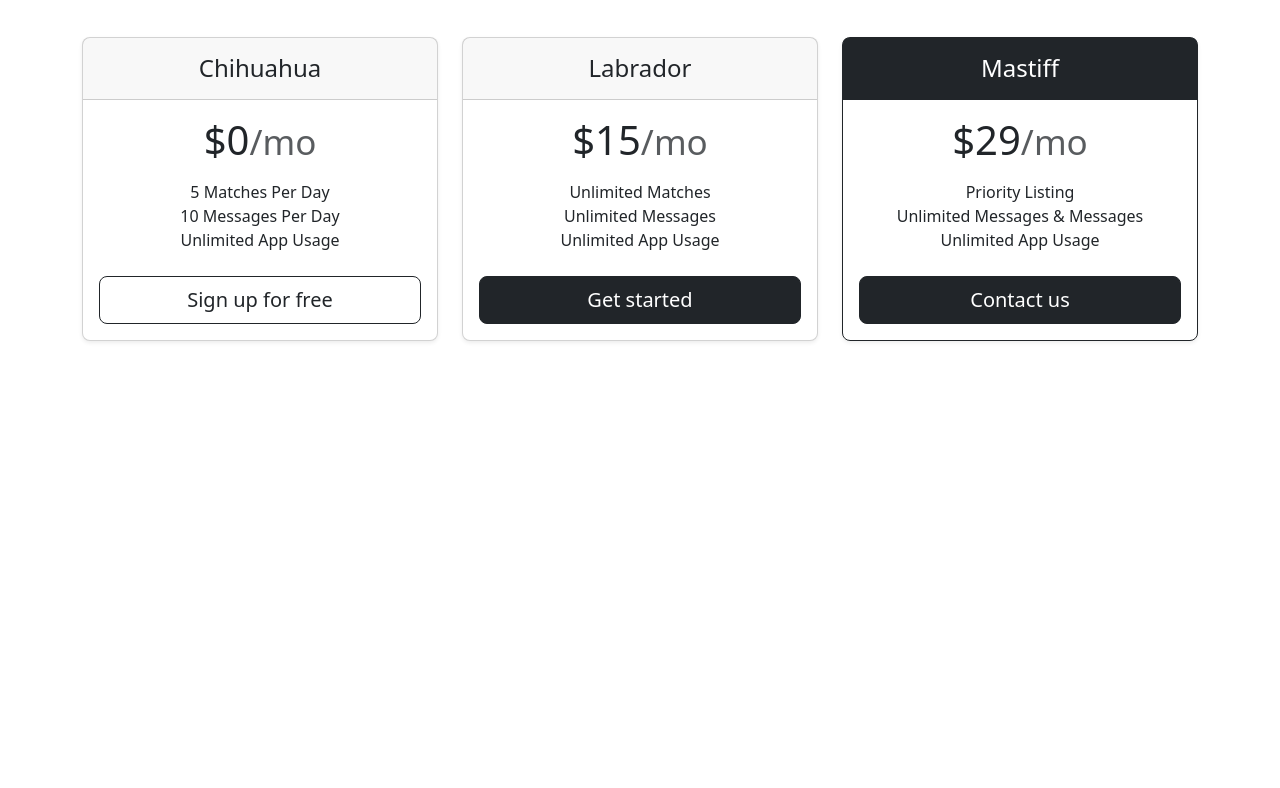
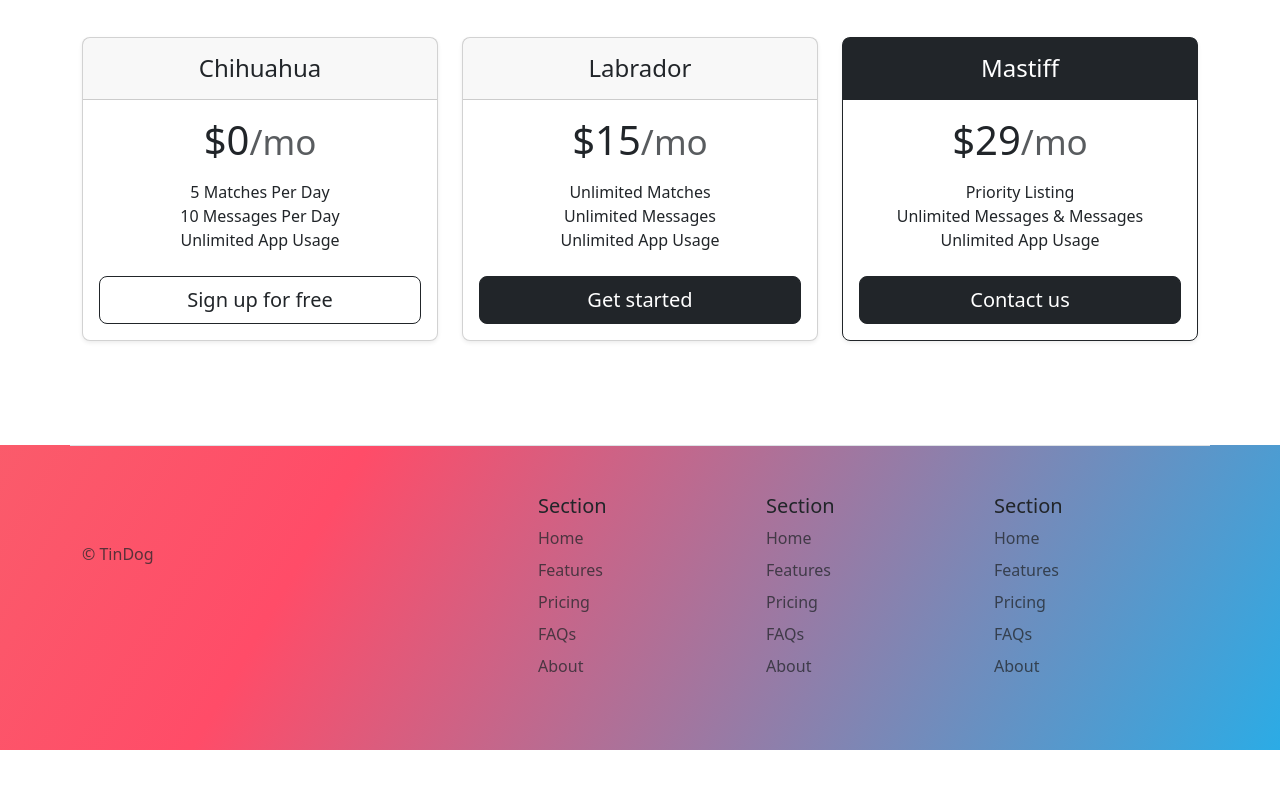
Before and after one commit to MomoStarr16/TinDogsample, a plain HTML site: page index.html in a window 1280 px wide. Shown: the part 1824-2612 px from the top of the page. Before the commit the page ends 2221 px from the top, so only its background shows below. Drawn offline with nearby package versions, Linux system fonts and the light colour scheme.

Commit message:
Add files via upload

```diff
--- a/index.html
+++ b/index.html
@@ -197,7 +197,54 @@ Download</button>
 
   </section>
   <!-- Footer -->
-  <section id="footer">
+  <section id="footer" class="gradient-background">
+    <div class="container mb-0">
+      <footer class="row row-cols-1 row-cols-sm-2 row-cols-md-5 py-5 my-5 border-top">
+        <div class="col mb-3">
+          <a href="/" class="d-flex align-items-center mb-3 link-body-emphasis text-decoration-none">
+            <svg class="bi me-2" width="40" height="32"><use xlink:href="#bootstrap"></use></svg>
+          </a>
+          <p class="text-body-secondary">© TinDog</p>
+        </div>
+
+        <div class="col mb-3">
+
+        </div>
+
+        <div class="col mb-3">
+          <h5>Section</h5>
+          <ul class="nav flex-column">
+            <li class="nav-item mb-2"><a href="#" class="nav-link p-0 text-body-secondary">Home</a></li>
+            <li class="nav-item mb-2"><a href="#" class="nav-link p-0 text-body-secondary">Features</a></li>
+            <li class="nav-item mb-2"><a href="#" class="nav-link p-0 text-body-secondary">Pricing</a></li>
+            <li class="nav-item mb-2"><a href="#" class="nav-link p-0 text-body-secondary">FAQs</a></li>
+            <li class="nav-item mb-2"><a href="#" class="nav-link p-0 text-body-secondary">About</a></li>
+          </ul>
+        </div>
+
+        <div class="col mb-3">
+          <h5>Section</h5>
+          <ul class="nav flex-column">
+            <li class="nav-item mb-2"><a href="#" class="nav-link p-0 text-body-secondary">Home</a></li>
+            <li class="nav-item mb-2"><a href="#" class="nav-link p-0 text-body-secondary">Features</a></li>
+            <li class="nav-item mb-2"><a href="#" class="nav-link p-0 text-body-secondary">Pricing</a></li>
+            <li class="nav-item mb-2"><a href="#" class="nav-link p-0 text-body-secondary">FAQs</a></li>
+            <li class="nav-item mb-2"><a href="#" class="nav-link p-0 text-body-secondary">About</a></li>
+          </ul>
+        </div>
+
+        <div class="col mb-3">
+          <h5>Section</h5>
+          <ul class="nav flex-column">
+            <li class="nav-item mb-2"><a href="#" class="nav-link p-0 text-body-secondary">Home</a></li>
+            <li class="nav-item mb-2"><a href="#" class="nav-link p-0 text-body-secondary">Features</a></li>
+            <li class="nav-item mb-2"><a href="#" class="nav-link p-0 text-body-secondary">Pricing</a></li>
+            <li class="nav-item mb-2"><a href="#" class="nav-link p-0 text-body-secondary">FAQs</a></li>
+            <li class="nav-item mb-2"><a href="#" class="nav-link p-0 text-body-secondary">About</a></li>
+          </ul>
+        </div>
+      </footer>
+    </div>
 
   </section>
 </body>
```
